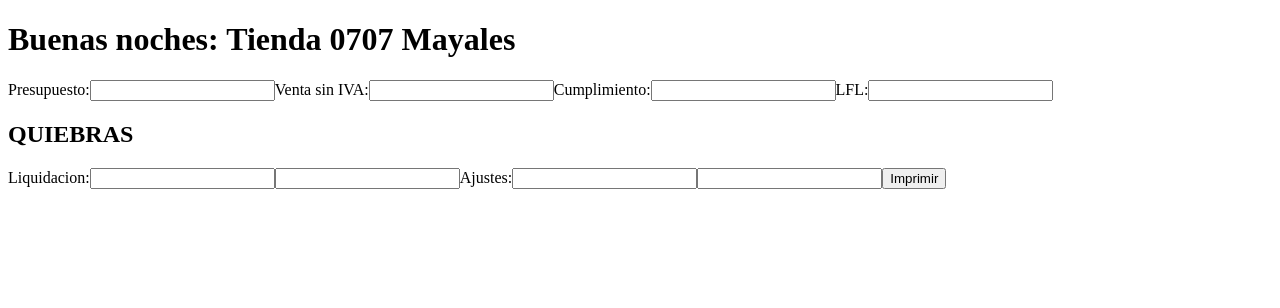
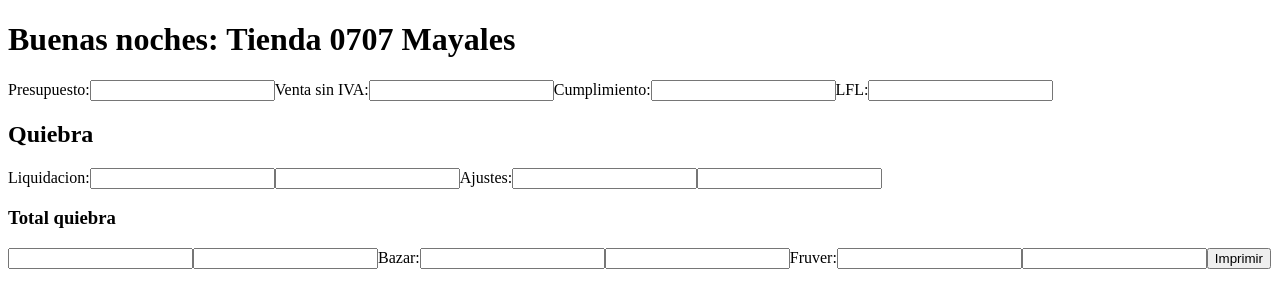
Before and after one commit to westhly/proyectopersonal, a React (Create React App) app: page / in a window 1280 px wide. Shown: the top 308 px of the page. Built offline with nearby package versions, Linux system fonts and the light colour scheme.

Commit message:
termianndo de poner los datos

```diff
--- a/src/form.jsx
+++ b/src/form.jsx
@@ -10,10 +10,15 @@ function Formulario () {
   const [lfl, setLfL] = useState('');
   const [liquidacion, setLiquidacion] = useState('');
   const [ajustes, setAjustes] = useState('');
+  const [totalquiebra, setTotalquiebra] = useState('');
+  const [bazar, setBazar] = useState('');
+  const [fruver, setFruver] = useState('');
+
+
 
   const handleSubmit = (event) => {
     event.preventDefault ();
-    console.log('Presupuesto:', presupuesto, 'Venta sin IVA:', ventaiva, 'Cumplimiento:', cumplimiento, 'LFL:', lfl, 'Liquidacion', liquidacion, 'Ajustes:', ajustes);
+    console.log('Presupuesto:', presupuesto, 'Venta sin IVA:', ventaiva, 'Cumplimiento:', cumplimiento, 'LFL:', lfl, 'Liquidacion', liquidacion, 'Ajustes:', ajustes, 'Total quiebra', totalquiebra);
   }
 
 
@@ -22,7 +27,7 @@ function Formulario () {
         <form onSubmit={handleSubmit}>
             <h1>Buenas noches: Tienda 0707 Mayales</h1>
           <label>
-    Presupuesto:
+          Presupuesto:
     <input type="number" value={presupuesto} onChange={(event) => setPresupuesto(event.target.value)} />
   </label>
   <label>
@@ -37,7 +42,7 @@ function Formulario () {
     LFL:
     <input type="number" value={lfl} onChange={(event) => setLfL(event.target.value)} />
   </label>
-  <h2>QUIEBRAS</h2>
+  <h2>Quiebra</h2>
   <label>
     Liquidacion:
     <input type="number" value={liquidacion} onChange={(event) => setLiquidacion(event.target.value)} />
@@ -47,7 +52,24 @@ function Formulario () {
     Ajustes:
     <input type="number" value={ajustes} onChange={(event) => setAjustes(event.target.value)} />
     <input type="number" name="porcentaje" />
+    <label/>
+    <label/>
+    <h3>Total quiebra</h3>
+    <input type="text" value={totalquiebra} onChange={(event) => setTotalquiebra(event.target.value)} />
+    <input type="number" name="porcentaje" />
   </label>
+    <label>
+    Bazar:
+    <input type="number" value={bazar} onChange={(event) => setBazar(event.target.value)} />
+    <input type="number" name="porcentaje" />
+  </label>
+    <label>
+    Fruver:
+    <input type="number" value={fruver} onChange={(event) => setFruver(event.target.value)} />
+    <input type="number" name="porcentaje" />
+  </label>
+
+
 
   <input type="submit" value="Imprimir" />
 </form>
```
